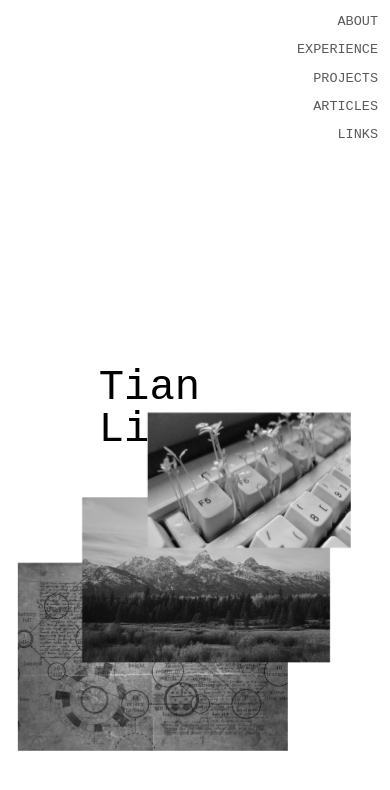
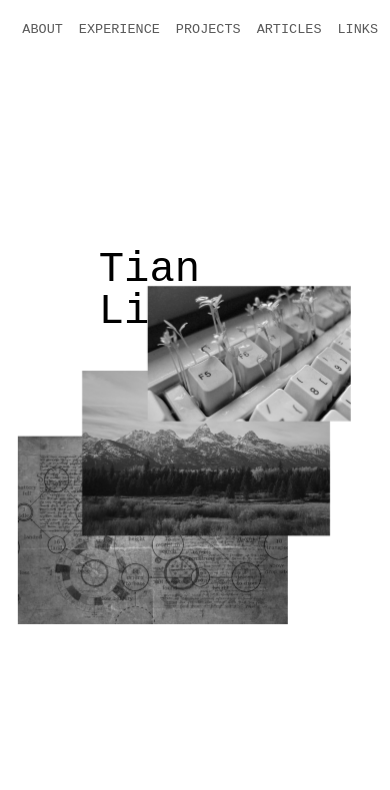
Before and after one commit to tianli08/tians-portfolio, a React (Vite) app: page / in a window 390 px wide. Shown: the top 790 px of the page. Built offline with nearby package versions, Linux system fonts and the light colour scheme.

Commit message:
changed some sizing for smaller screens

```diff
--- a/src/App.tsx
+++ b/src/App.tsx
@@ -59,8 +59,8 @@ function App() {
           absolute top-1/2
           left-1/2
           -translate-x-[95%]
-          -translate-y-[65%]
-          z-20
+          -translate-y-[205%]
+          z-30
           transition-all
           ${nameOpacityClass}
 
@@ -71,7 +71,8 @@ function App() {
           leading-none
 
           sm:-translate-x-[95%]
-          sm:-translate-y-[65%]
+          sm:-translate-y-[205%]
+          md:z-20
           md:-translate-x-[100%]
           md:-translate-y-[125%]
           lg:-translate-x-[100%]
@@ -92,13 +93,13 @@ function App() {
           absolute top-1/2
           left-1/2
           -translate-x-[25%]
-          -translate-y-[35%]
+          -translate-y-[60%]
           z-20
           transition-all
           ${nameOpacityClass}
 
           sm:-translate-x-[25%]
-          sm:-translate-y-[35%]
+          sm:-translate-y-[60%]
           md:-translate-x-[25%]
           md:-translate-y-[45%]
           lg:-translate-x-[25%]
@@ -116,7 +117,7 @@ function App() {
         alt="Main Photo"
       />
 
-      <div className="fixed top-3 right-3 sm:right-4 sm:top-4 md:right-5 md:top-5 lg:right-6 lg:top-6 uppercase z-50 flex flex-col items-end space-y-2 font-['Courier_New',_monospace]">
+      <div className="fixed top-5 right-3 z-50 flex w-[calc(100vw-1.5rem)] flex-row items-center justify-end gap-x-4 whitespace-nowrap uppercase font-['Courier_New',_monospace] sm:right-4 sm:top-4 sm:w-[calc(100vw-2rem)] sm:gap-x-6 md:right-5 md:top-5 md:w-auto md:flex-col md:items-end md:gap-x-0 md:gap-y-2 lg:right-6 lg:top-6">
         {sections.map((section) => (
           <div
             key={section.id}
```
